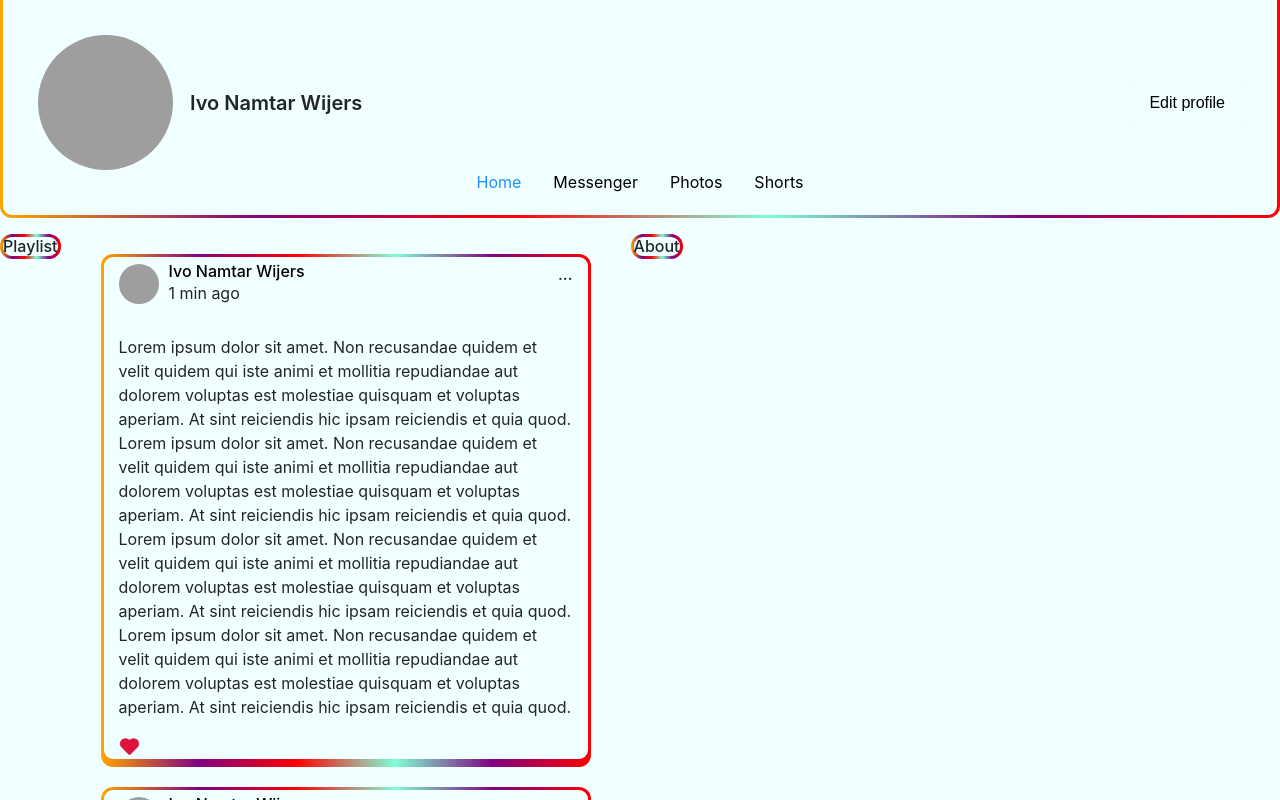
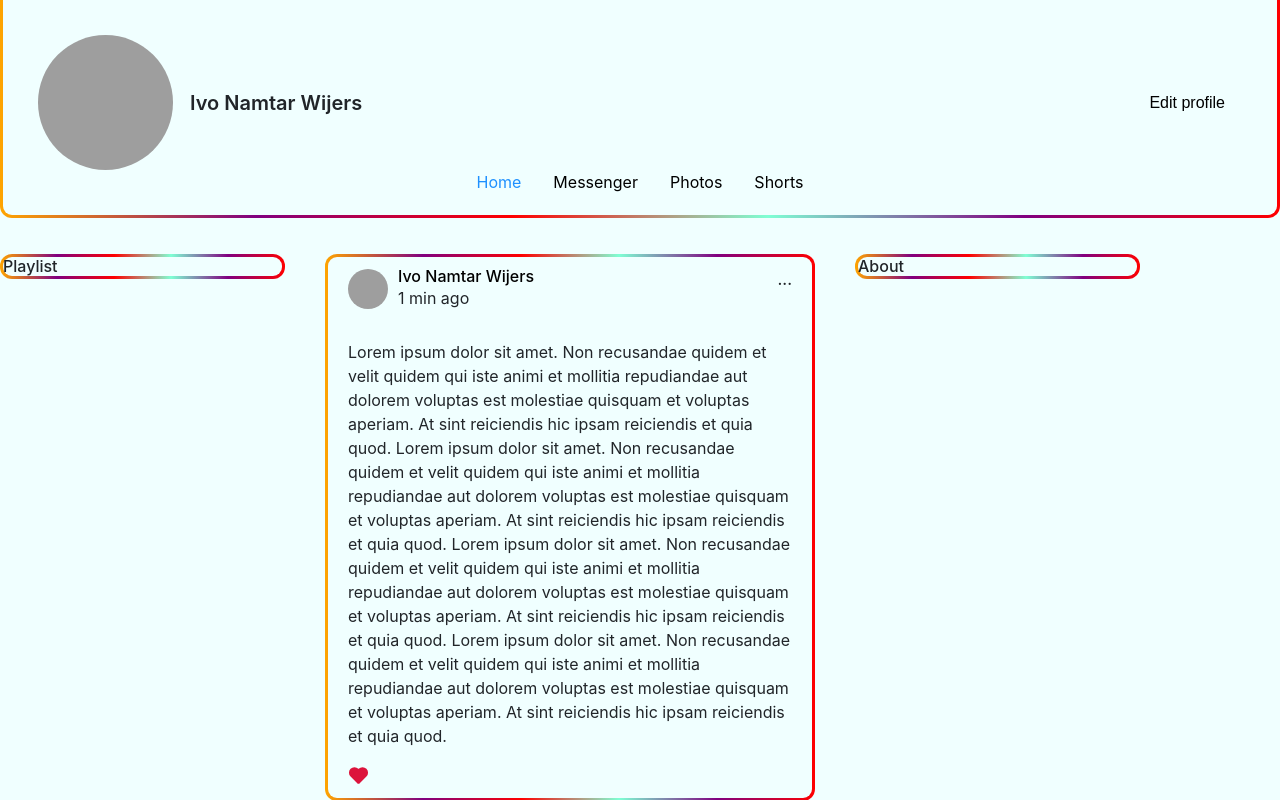
Before and after one commit to kkapchin/samurai-way-main, a React (Create React App) app: page / in a window 1280 px wide. Shown: the top 800 px of the page. Built offline with nearby package versions, Linux system fonts and the light colour scheme; grey boxes are pictures that could not be loaded.

Commit message:
css classes refactor

```diff
--- a/src/components/about/about.tsx
+++ b/src/components/about/about.tsx
@@ -1,8 +1,8 @@
 export default function About() {
     return (
-        <div className="sideblock__wrap">
-            <div className="sideblock__container grad-border">
-                <div className="sideblock__content grad-bordered">
+        <div className="side-block__wrap">
+            <div className="side-block__container grad-border">
+                <div className="side-block__content grad-bordered">
                     <h6 className="title">About</h6>
                 </div>
             </div>
--- a/src/components/playlist/playlist.tsx
+++ b/src/components/playlist/playlist.tsx
@@ -1,8 +1,8 @@
 export default function Playlist() {
     return (
-        <div className="sideblock__wrap">
-            <div className="sideblock__container grad-border">
-                <div className="sideblock__content grad-bordered">
+        <div className="side-block__wrap">
+            <div className="side-block__container grad-border">
+                <div className="side-block__content grad-bordered">
                     <h6 className="title">Playlist</h6>
                 </div>
             </div>
--- a/src/components/post/post.tsx
+++ b/src/components/post/post.tsx
@@ -1,7 +1,7 @@
 export default function Post() {
     return (
         <div className="post__container grad-border">
-            <div className="post___content grad-bordered">
+            <div className="post__content grad-bordered">
                 <div className="post__author">
                     <div className="d__flex align__c">
                         <img className="post-author__avatar" src="https://encrypted-tbn0.gstatic.com/images?q=tbn:ANd9GcRF_-_Xc8u7HQEVA66YYznJZwFctc06g3wFhKajU_BAVZb1BiFXBd8qChGfjK8WBkfALq0&usqp=CAU" alt="profile-avatar"></img>
```
